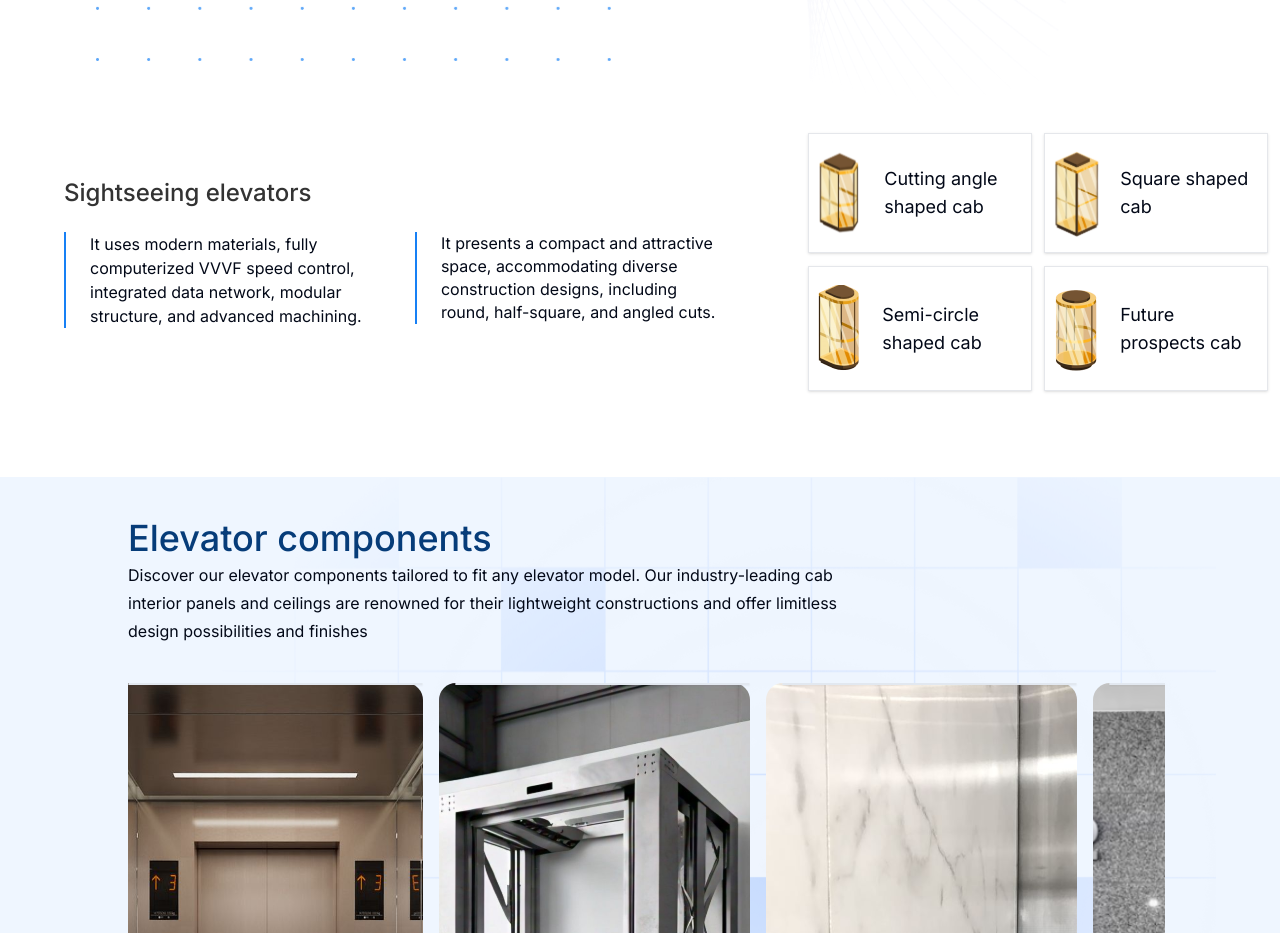
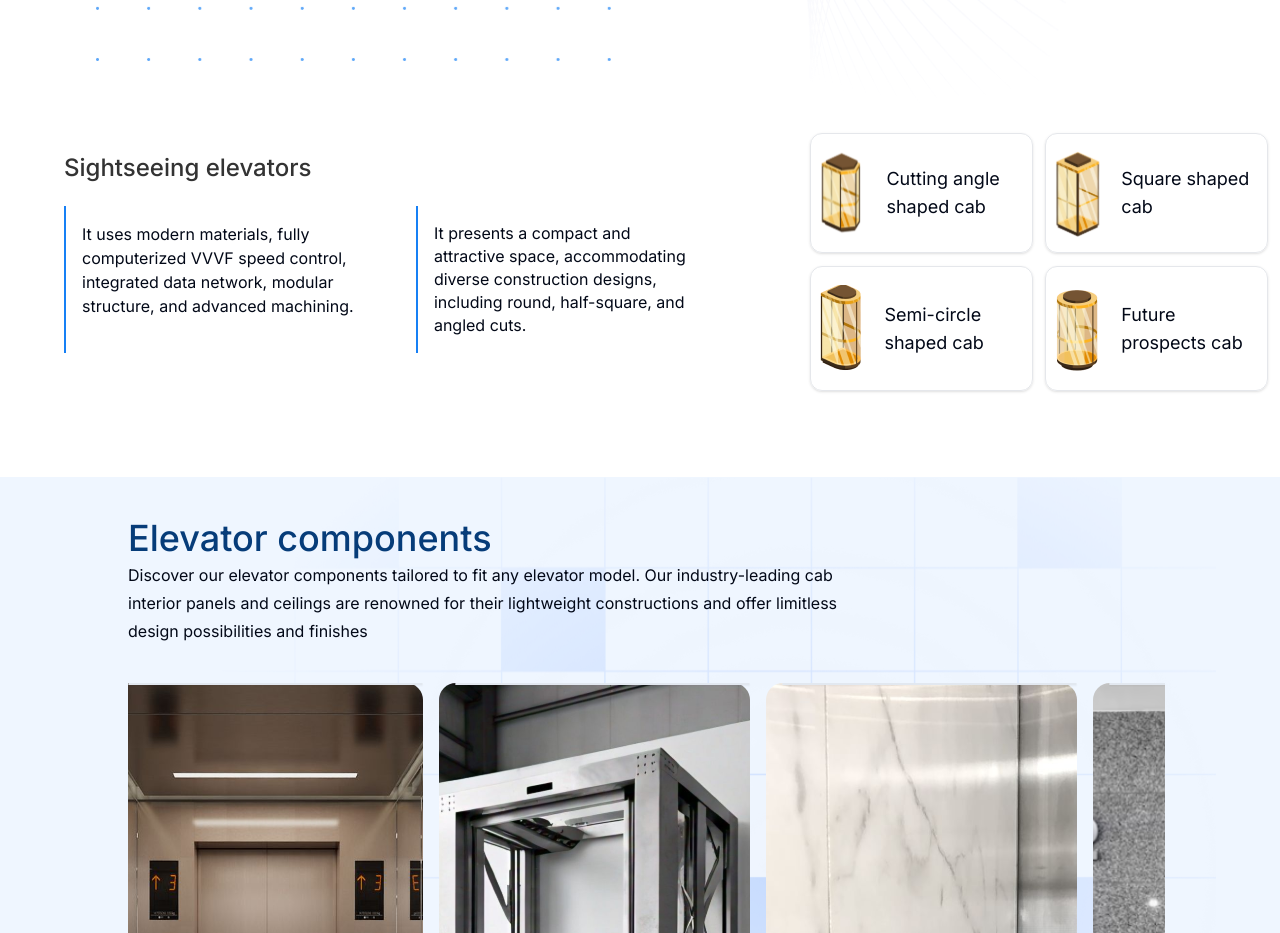
Before and after one commit to Rwinkah/express-elevator, a React (Vite) app: page / in a window 1280 px wide. Shown: the part 3540-4473 px from the top of the page. Built offline with nearby package versions, Linux system fonts and the light colour scheme.

Commit message:
update animation

```diff
--- a/src/components/Expertise.tsx
+++ b/src/components/Expertise.tsx
@@ -98,17 +98,17 @@ export default function Expertise() {
                     <div className='flex flex-col pl-[5vw] justify-center'>
                        <h4 className='text-[#333333] text-2xl font-medium leading-[29.05px] mb-[1.5rem]'>Sightseeing elevators</h4>
                        <div className='flex flex-col lg:flex-row gap-4 mb-8 '>
-                        <span className='flex flex-col :items-center lg:items-start lg:w-[45%]'>
+                        <span className='flex flex-col :items-center lg:items-start lg:w-[45%] border-l-2 border-l-[#1780F5] p-4'>
                             <p className=' flex leading-[23px] w-[90%] sm:text-base text-xs '>
-                            <span className=' lg:h-full  border border-[#1780F5] mr-[1.5rem]' />
+                            {/* <span className=' lg:h-full  border border-[#1780F5] mr-[1.5rem]' /> */}
 
                                 It uses modern materials, fully computerized VVVF speed control,
                                 integrated data network, modular structure, and advanced machining.
                             </p>
                         </span>
-                        <span className='flex flex-col :items-center lg:items-start lg:w-[45%] sm:text-base text-xs'>
+                        <span className='flex flex-col :items-center lg:items-start lg:w-[45%] border-l-2 border-l-[#1780F5] p-4'>
                             <p className='flex leading-[23px] w-[90%] '>
-                            <span className=' lg:h-full  border border-[#1780F5] mr-[1.5rem]' />
+                            {/* <span className=' lg:h-full  border border-[#1780F5] mr-[1.5rem]' /> */}
                                 It presents a compact and attractive space,
                                 accommodating diverse construction designs, including round, half-square,
                                 and angled cuts.
@@ -119,19 +119,19 @@ export default function Expertise() {
 
                 </div>
                 <div className='grid grid-cols-2 lg:w-full sm:w-4/5 lg:h-full'>
-                    <div className='flex items-center border-[.3px] border-gray-200 shadow w-[95%] h-[90%]'>
+                    <div className='flex items-center border-[.3px] border-gray-200 shadow w-[95%] h-[90%] rounded-[12px]  hover:scale-105 duration-300'>
                         <img src={cutCab} alt='cut-angle cab'/>
-                        <p className='leading-24px ml-3 w-[70%] lg:w-[60%] color-[#333] sm:text-[12px]  xl:text-lg'>Cutting angle shaped cab</p>
+                        <p className='leading-24px ml-3 w-[70%] lg:w-[60%] color-[#333] sm:text-[12px]  xl:text-lg '>Cutting angle shaped cab</p>
                     </div>
-                    <div className='flex items-center border-[.3px] border-gray-200 shadow w-[95%] h-[90%]'>
+                    <div className='flex items-center border-[.3px] border-gray-200 shadow w-[95%] h-[90%] rounded-[12px]  hover:scale-105 duration-300'>
                         <img src={squareCab} alt='cut-angle cab'/>
                         <p className='leading-24px ml-3 w-[50%] lg:w-[60%] color-[#333] sm:text-[12px] xl:text-lg'>Square shaped cab</p>
                     </div>
-                    <div className='flex items-center border-[.3px] border-gray-200 shadow w-[95%] h-[90%]'>
+                    <div className='flex items-center border-[.3px] border-gray-200 shadow w-[95%] h-[90%] rounded-[12px]  hover:scale-105 duration-300'>
                         <img src={semiCab} alt='cut-angle cab'/>
                         <p className='leading-24px ml-3 w-[50%] lg:w-[60%] color-[#333] sm:text-[12px] xl:text-lg'>Semi-circle shaped cab</p>
                     </div>
-                    <div className='flex items-center border-[.3px] border-gray-200 shadow w-[95%] h-[90%]'>
+                    <div className='flex items-center border-[.3px] border-gray-200 shadow w-[95%] h-[90%] rounded-[12px] hover:scale-105 duration-300'>
                         <img src={futureCab} alt='cut-angle cab'/>
                         <p className='leading-24px ml-3 w-[50%] lg:w-[60%] color-[#333] sm:text-[12px] xl:text-lg'>Future prospects cab</p>
                     </div>
```
